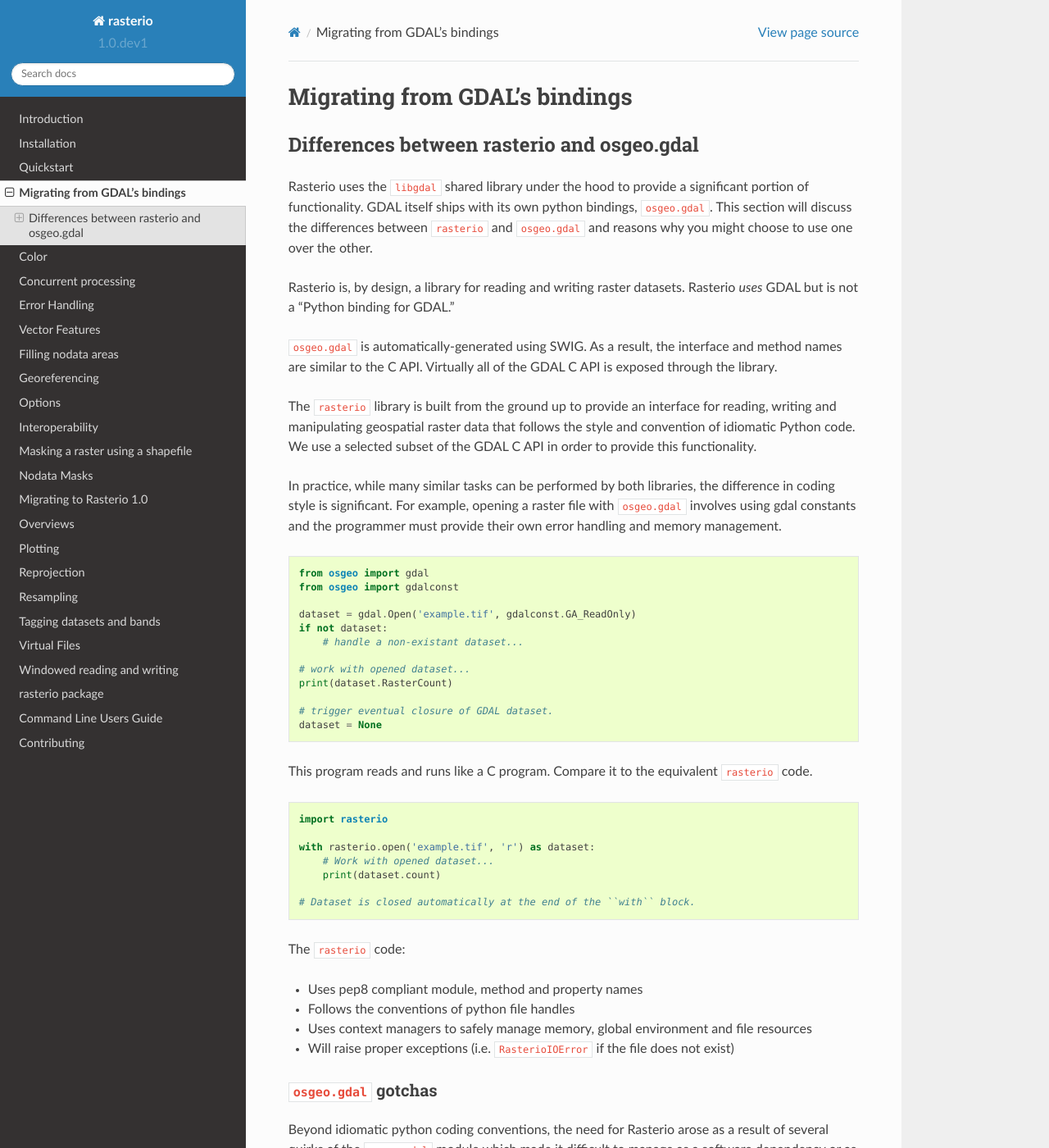
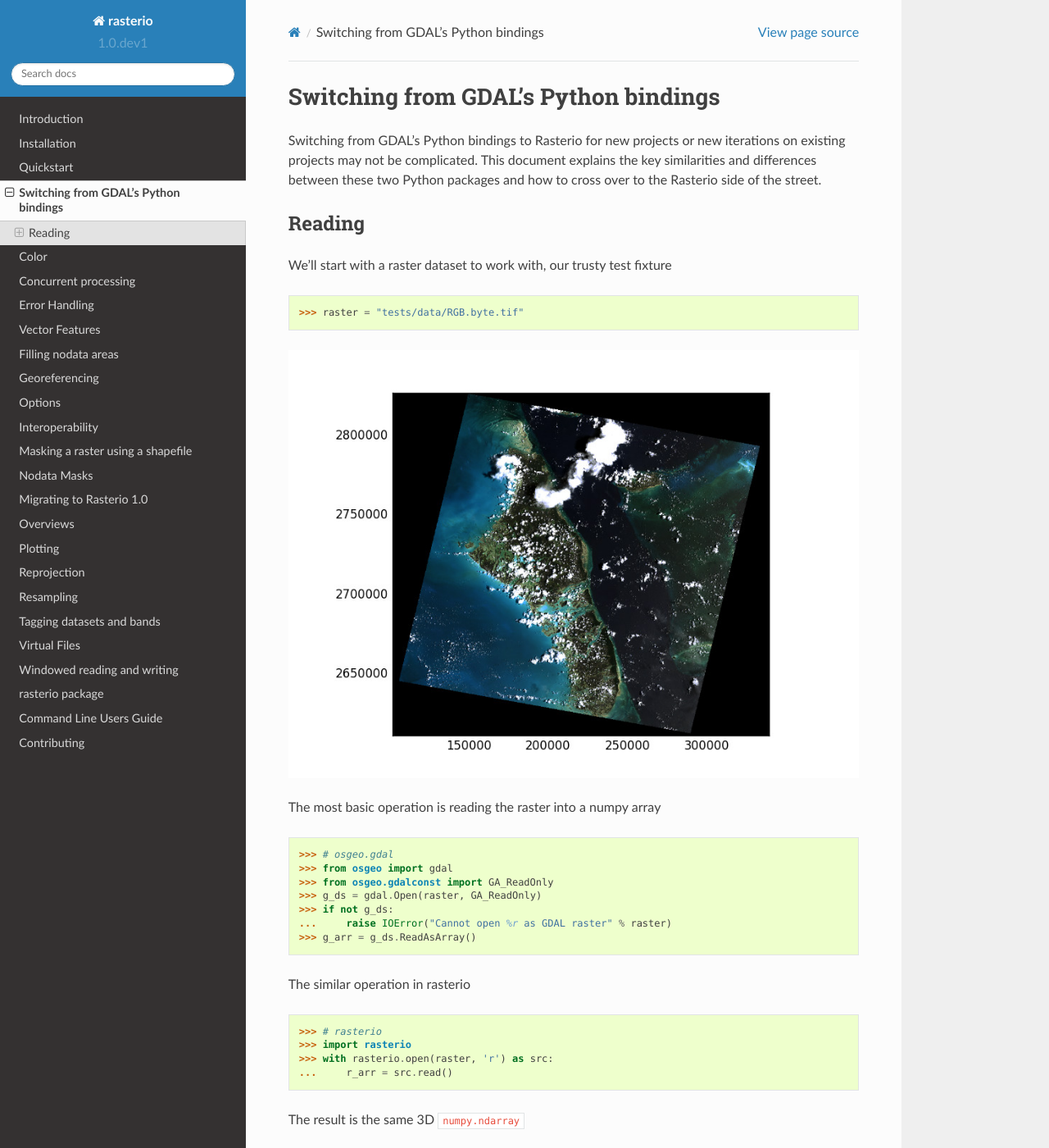
Before and after one commit to rasterio/rasterio, a Sphinx documentation site: the page built from docs/switch.rst, in a window 1280 px wide and 1400 px high. Shown: the whole window at 82% size. Built offline with Sphinx 7.4.7 and the Read the Docs theme 2.0.0, drawn with Linux system fonts in a browser that asks for light colours; pages that are not in the unit, such as notebooks, are missing from menus; some of the changed text lies outside the part shown.

Commit message:
Switching edits

```diff
--- a/docs/index.rst
+++ b/docs/index.rst
@@ -53,7 +53,7 @@ reading and writing raster datasets.
    intro
    installation
    quickstart
-   migration
+   switch
 
 Advanced topics
 ===============
--- a/docs/quickstart.rst
+++ b/docs/quickstart.rst
@@ -17,7 +17,7 @@ of the United States's Colorado Plateau [#]_. Because the imagery is large (70
 MB) and has a wide dynamic range it is difficult to display it in a browser.
 A rescaled and dynamically squashed version is shown below.
 
-.. image:: ../img/example.png
+.. image:: img/example.png
 
 Import rasterio to begin.
 
@@ -234,7 +234,7 @@ The fictional field for this example consists of the difference of two Gaussian
 distributions and is represented by the array ``Z``. Its contours are shown
 below.
 
-.. image:: ../img/field.png
+.. image:: img/field.png
 
 
 Opening a dataset in writing mode
--- a/docs/migration.rst
+++ b/docs/switch.rst
@@ -1,109 +1,15 @@
-==============================
-Migrating from GDAL's bindings
-==============================
+=====================================
+Switching from GDAL's Python bindings
+=====================================
 
-Differences between rasterio and osgeo.gdal
-===========================================
-
-Rasterio uses the ``libgdal`` shared library under the hood to provide
-a significant portion of functionality.  GDAL itself ships with its own python
-bindings, ``osgeo.gdal``.  This section will discuss the differences between
-``rasterio`` and ``osgeo.gdal`` and reasons why you might choose to use one
-over the other.
-
-Rasterio is, by design, a library for reading and writing raster datasets.
-Rasterio *uses* GDAL but is not a "Python binding for GDAL."
-
-``osgeo.gdal`` is automatically-generated using SWIG. As a result, the
-interface and method names are similar to the C API. Virtually all of the GDAL
-C API is exposed through the library.
-
-The ``rasterio`` library is built from the ground up to provide an interface
-for reading, writing and manipulating geospatial raster data that follows the
-style and convention of idiomatic Python code.  We use a selected subset of the
-GDAL C API in order to provide this functionality.
-
-In practice, while many similar tasks can be performed by both libraries, the
-difference in coding style is significant. For example, opening a raster file
-with ``osgeo.gdal`` involves using gdal constants and the programmer must
-provide their own error handling and memory management.
-
-.. code-block:: python
-
-    from osgeo import gdal
-    from osgeo import gdalconst
-
-    dataset = gdal.Open('example.tif', gdalconst.GA_ReadOnly)
-    if not dataset:
-        # handle a non-existant dataset...
-
-    # work with opened dataset...
-    print(dataset.RasterCount)
-
-    # trigger eventual closure of GDAL dataset.
-    dataset = None
-
-This program reads and runs like a C program. Compare it to the equivalent
-``rasterio`` code.
-
-.. code-block:: python
-
-    import rasterio
-
-    with rasterio.open('example.tif', 'r') as dataset:
-        # Work with opened dataset...
-        print(dataset.count)
-
-    # Dataset is closed automatically at the end of the ``with`` block.
-
-The ``rasterio`` code:
-
-* Uses pep8 compliant module, method and property names
-* Follows the conventions of python file handles
-* Uses context managers to safely manage memory, global environment and file resources
-* Will raise proper exceptions (i.e. ``RasterioIOError`` if the file does not exist)
-
-``osgeo.gdal`` gotchas
-^^^^^^^^^^^^^^^^^^^^^^^
-
-Beyond idiomatic python coding conventions, the need for Rasterio arose as a
-result of several quirks of the ``osgeo.gdal`` module which made it difficult to manage
-as a software dependency or as part of a production system.
-
-.. todo::
-
-  * global state makes osgeo.gdal unsafe with other python modules
-  * hidden behavior with environm vars vs explicit GDALEnv
-  * vsi vs URIs
-  * installation and packaging issues
-  * examples of unsafe memory situations
-
-For a more detailed look at some unexpected behaviors of the ``osgeo.gdal`` module, see the `Python Gotchas`_ page on the GDAL wiki.
-
-
-Command Line Interface
-^^^^^^^^^^^^^^^^^^^^^^
-
-In addition to the python library, Rasterio also provides the ``rio`` command which
-contains several subcommands whose functionality overlaps what is provided by
-the ``gdal*`` commands
-
-.. todo::
-   * differences between similar commands
-   * what rio doesn't do
-   * what gdal* doesn't do
-
-Migrating
-^^^^^^^^^
-
-So maybe we've convinced you to give Rasterio a try. How do you go about migrating an
-existing script or a project that uses ``osgeo.gdal`` to ``rasterio``? This section will
-walk through several common examples of ``osgeo.gdal`` code and show the equivalent
-process using ``rasterio``.
-
+Switching from GDAL's Python bindings to Rasterio for new projects or new
+iterations on existing projects may not be complicated. This document explains
+the key similarities and differences between these two Python packages and how
+to cross over to the Rasterio side of the street.
 
 Reading
-~~~~~~~
+=======
+
 We'll start with a raster dataset to work with, our trusty test fixture
 
 .. code-block:: python
```
